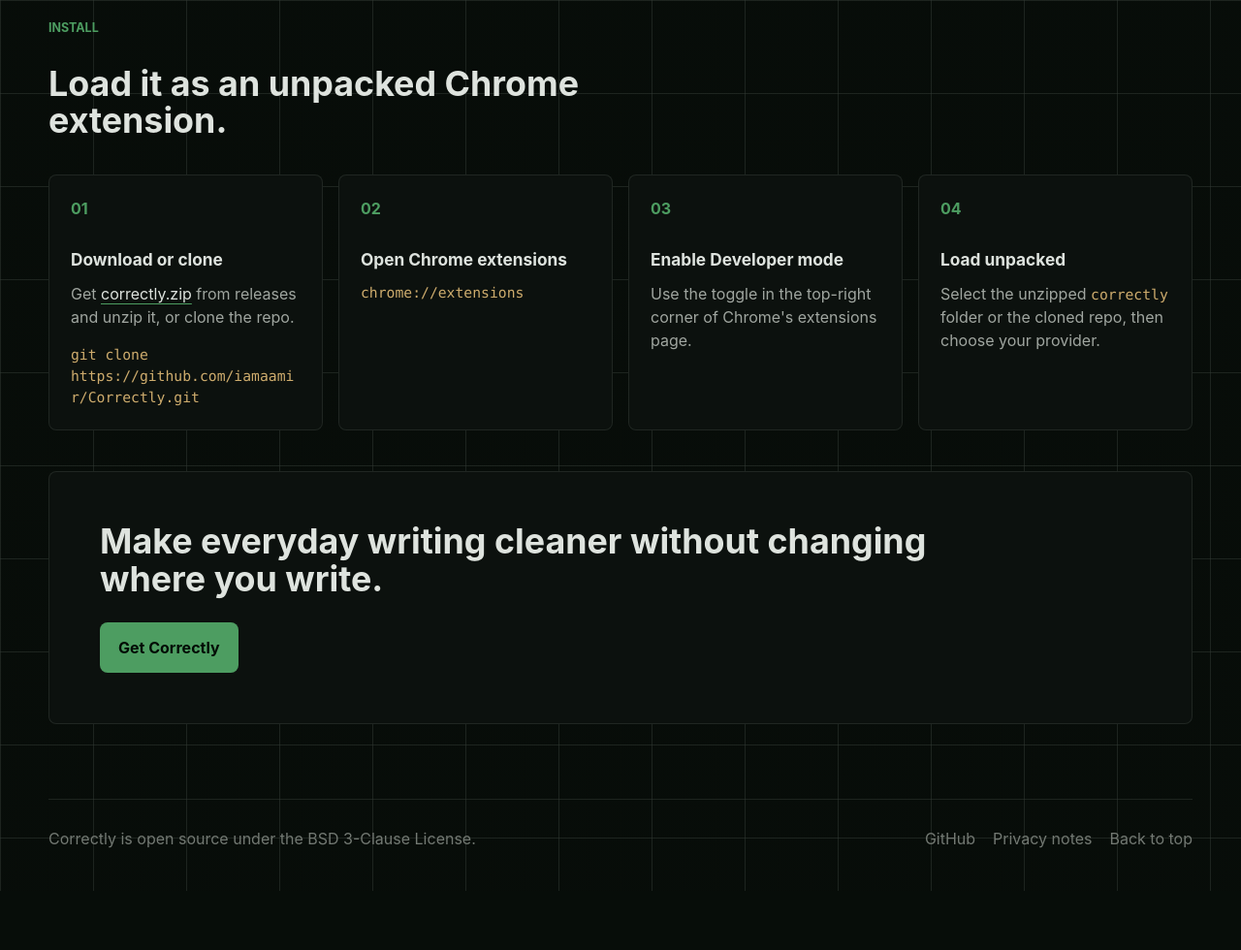
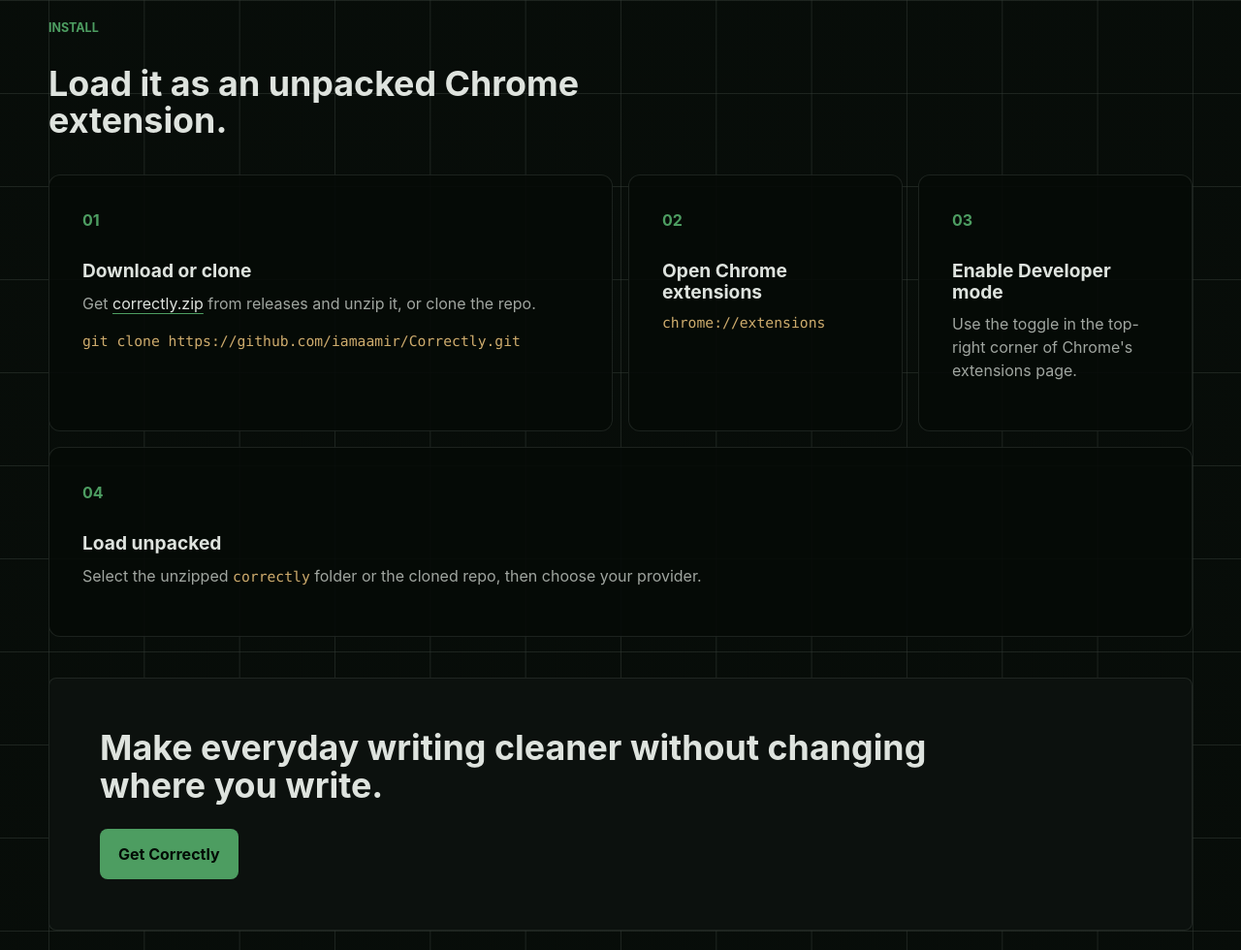
Before and after one commit to iamaamir/Correctly, a browser extension: page index.html in a window 1280 px wide. Shown: the part 2016-2996 px from the top of the page at 97% size. Before the commit the page ends 2935 px from the top, so only its background shows below. Drawn offline with Linux system fonts and the light colour scheme.

Commit message:
style: align bg grid with content
Keep same content container formula.
Derive grid from container math.
Use grid columns that exactly divide container width.

```diff
--- a/landing.css
+++ b/landing.css
@@ -32,15 +32,24 @@
 }
 
 body {
+  --grid-rows: 96px;
+  --grid-cols: 12;
+  --content-width: min(1180px, calc(100vw - 32px));
+  --grid-offset-x: calc((100vw - var(--content-width)) / 2);
+  --grid-col-size: calc(var(--content-width) / var(--grid-cols));
   margin: 0;
   min-width: 320px;
   background:
     linear-gradient(var(--line) 1px, transparent 1px), linear-gradient(90deg, var(--line) 1px, transparent 1px),
     linear-gradient(180deg, oklch(17% 0.012 155), var(--bg) 520px);
   background-size:
-    96px 96px,
-    96px 96px,
+    100% var(--grid-rows),
+    var(--grid-col-size) 100%,
     auto;
+  background-position:
+    0 0,
+    var(--grid-offset-x) 0,
+    0 0;
   color: var(--text);
   font-family: -apple-system, BlinkMacSystemFont, "Segoe UI", Roboto, sans-serif;
   line-height: 1.5;
@@ -683,17 +692,25 @@
 
 .install-steps li {
   min-height: 0;
-  padding: 22px;
+  padding: clamp(20px, 2.8vw, 34px);
   border: 1px solid var(--line);
-  border-radius: var(--radius);
-  background: oklch(17% 0.01 155);
+  border-radius: 12px;
+  background: oklch(14% 0.01 155 / 0.9);
   counter-increment: install;
+}
+
+.install-steps li:nth-child(1) {
+  grid-column: span 2;
+}
+
+.install-steps li:nth-child(4) {
+  grid-column: 1 / -1;
 }
 
 .install-steps li::before {
   content: counter(install, decimal-leading-zero);
   display: block;
-  margin-block-end: 28px;
+  margin-block-end: clamp(18px, 2.4vw, 30px);
   color: var(--green);
   font-weight: 750;
 }
@@ -701,8 +718,9 @@
 .install-steps span {
   display: block;
   margin-block-end: 10px;
-  font-size: 1.08rem;
+  font-size: clamp(1.2rem, 1.4vw, 1.95rem);
   font-weight: 750;
+  line-height: 1.12;
 }
 
 .install-steps > li > code {
@@ -715,6 +733,32 @@
   text-decoration-line: underline;
   text-decoration-color: var(--green);
   text-underline-offset: 4px;
+}
+
+.install-section {
+  container-type: inline-size;
+}
+
+@container (max-width: 980px) {
+  .install-steps {
+    grid-template-columns: repeat(2, minmax(0, 1fr));
+  }
+
+  .install-steps li:nth-child(1),
+  .install-steps li:nth-child(4) {
+    grid-column: 1 / -1;
+  }
+}
+
+@container (max-width: 620px) {
+  .install-steps {
+    grid-template-columns: minmax(0, 1fr);
+  }
+
+  .install-steps li:nth-child(1),
+  .install-steps li:nth-child(4) {
+    grid-column: auto;
+  }
 }
 
 .final-cta {
@@ -780,8 +824,7 @@
     max-width: 680px;
   }
 
-  .feature-grid,
-  .install-steps {
+  .feature-grid {
     grid-template-columns: 1fr;
   }
 
@@ -795,6 +838,13 @@
 }
 
 @media (max-width: 680px) {
+  body {
+    background:
+      linear-gradient(180deg, oklch(17% 0.012 155), var(--bg) 520px);
+    background-size: auto;
+    background-position: 0 0;
+  }
+
   .site-header {
     min-height: 64px;
     width: min(100% - 24px, 1180px);
```
